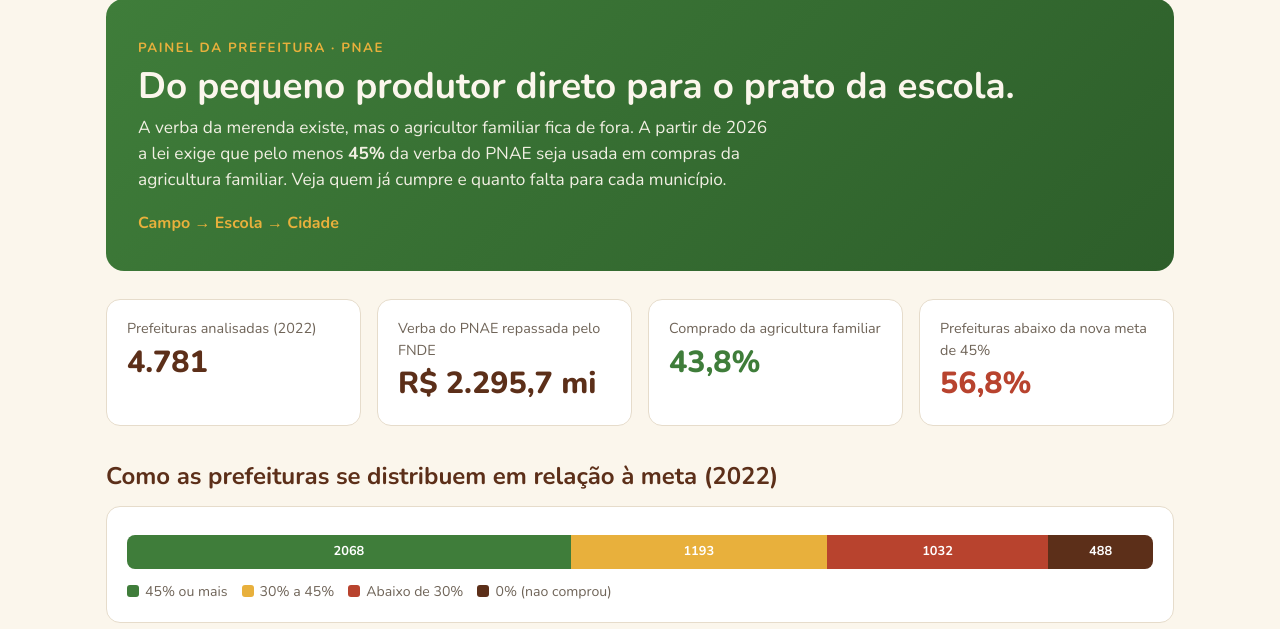
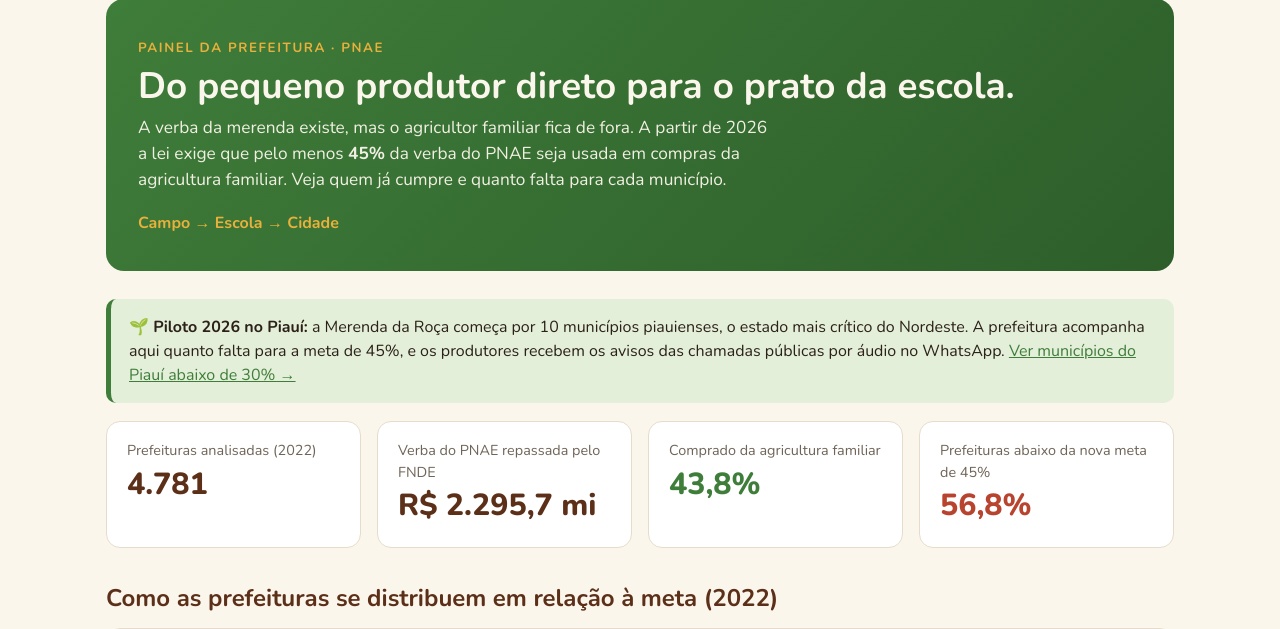
Before and after one commit to kelvindouglasr/merenda-da-roca-cloud-devops, a Flask app: page / in a window 1280 px wide. Shown: the part 87-716 px from the top of the page. Run offline with Flask 3, Linux system fonts and the light colour scheme.

Commit message:
Adiciona destaque do piloto 2026 no Piaui na pagina inicial
Alteracao simples para demonstrar o CI/CD: o merge na main dispara o pipeline e atualiza o Web App. Related to #17

```diff
--- a/templates/index.html
+++ b/templates/index.html
@@ -9,6 +9,13 @@
      Veja quem já cumpre e quanto falta para cada município.</p>
   <div class="caminho">Campo → Escola → Cidade</div>
 </section>
+
+<div class="destaque">
+  <strong>🌱 Piloto 2026 no Piauí:</strong> a Merenda da Roça começa por 10 municípios piauienses,
+  o estado mais crítico do Nordeste. A prefeitura acompanha aqui quanto falta para a meta de 45%,
+  e os produtores recebem os avisos das chamadas públicas por áudio no WhatsApp.
+  <a href="{{ url_for('municipios', uf='PI', faixa='Abaixo de 30%') }}">Ver municípios do Piauí abaixo de 30% →</a>
+</div>
 
 <div class="cards">
   <div class="card">
```
